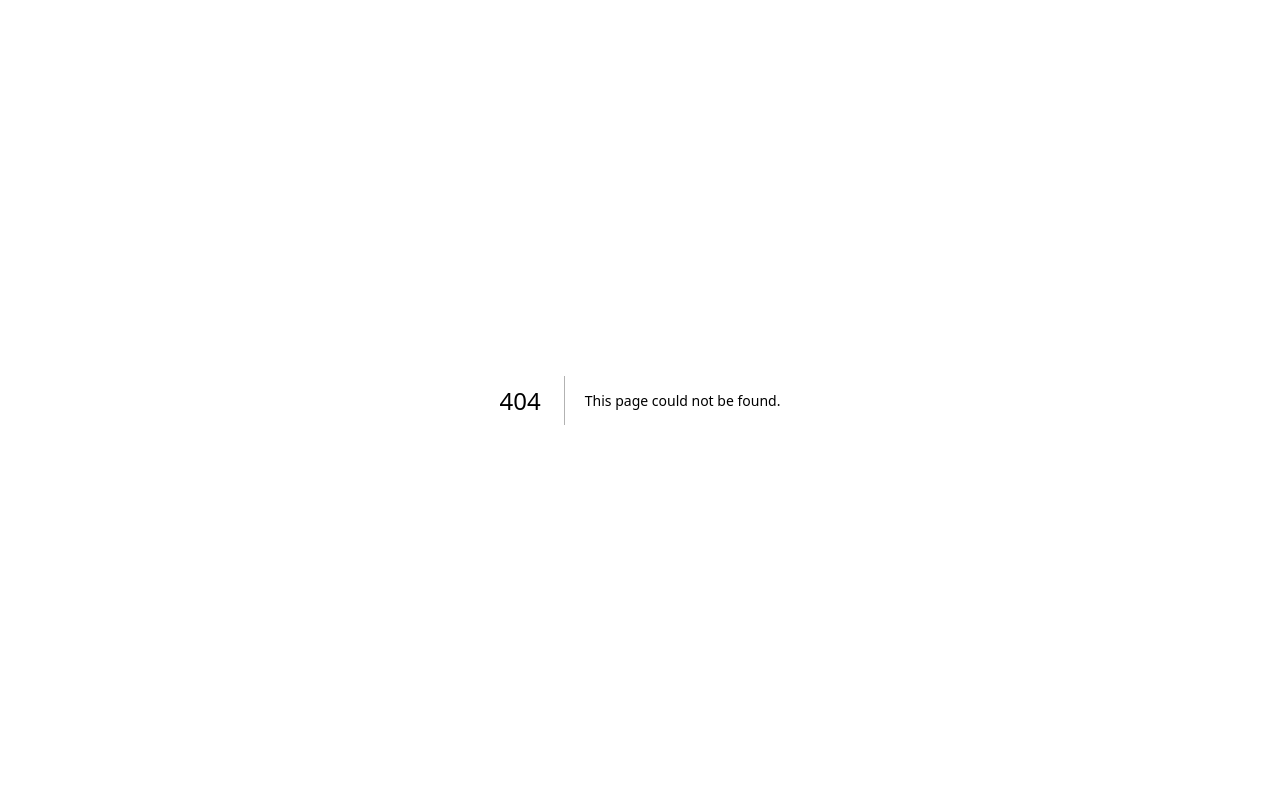
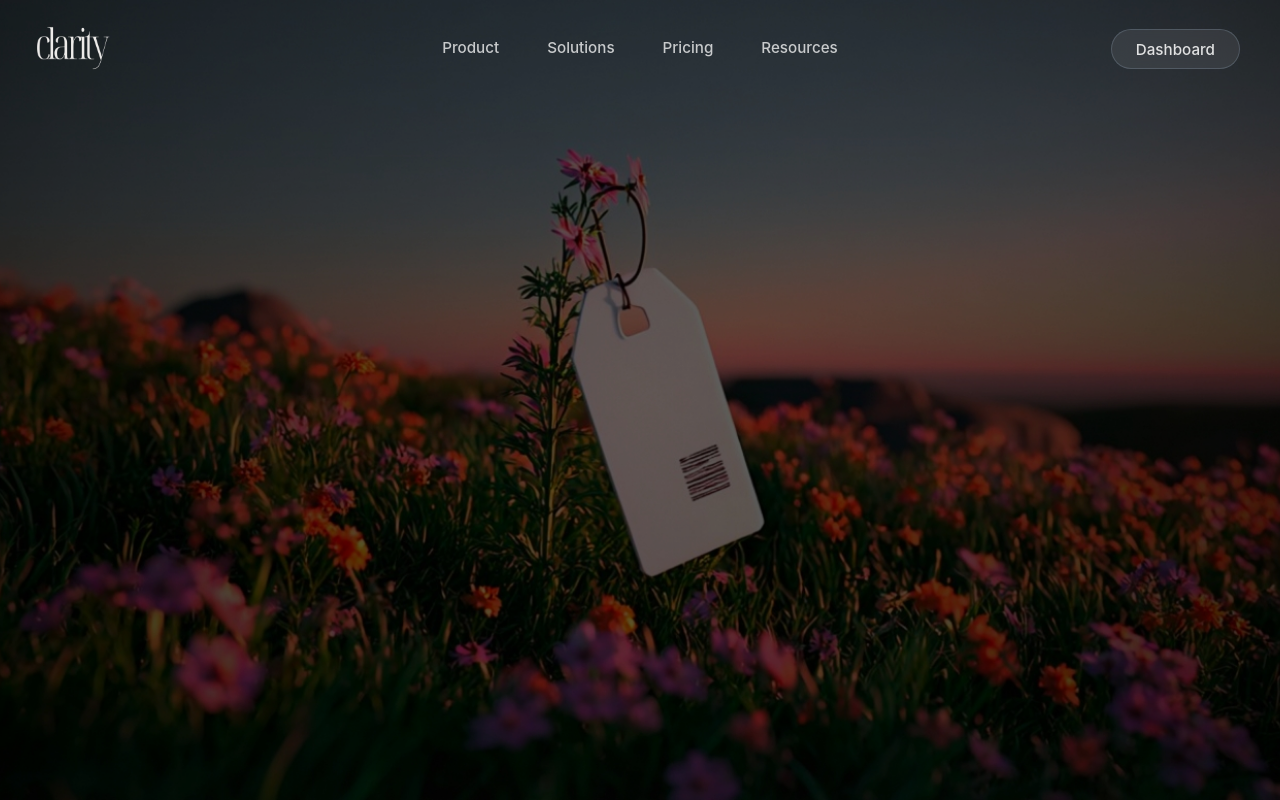
Before and after one commit to 0vp/clarity, a Next.js app in the folder fe/: page /dashboard in a window 1280 px wide. Before the commit this address had no page. Built offline with nearby package versions, Linux system fonts and the light colour scheme.

Commit message:
dashboard

```diff
--- /dev/null
+++ b/fe/app/dashboard/page.tsx
@@ -0,0 +1,52 @@
+import Image from 'next/image'
+import Link from 'next/link'
+import styles from '../page.module.css'
+
+export default function Dashboard() {
+  return (
+    <main className={styles.main}>
+      {/* Background Image */}
+      <div className={styles.backgroundContainer}>
+        <Image
+          src="/flower-field.jpg"
+          alt="Hero background"
+          fill
+          priority
+          className={styles.backgroundImage}
+        />
+      </div>
+
+      {/* Header */}
+      <header className={styles.header}>
+        <div className={styles.logo}>
+          <Link href="/">
+            <Image
+              src="/logo.png"
+              alt="Claro"
+              width={150}
+              height={50}
+              priority
+              style={{ objectFit: 'contain', objectPosition: '-3px center' }}
+            />
+          </Link>
+        </div>
+        <nav className={styles.nav}>
+          <a href="#product">Product</a>
+          <a href="#solutions">Solutions</a>
+          <a href="#pricing">Pricing</a>
+          <a href="#resources">Resources</a>
+        </nav>
+        <div className={styles.headerActions}>
+          <Link href="/dashboard" className={styles.dashboardButton}>Dashboard</Link>
+        </div>
+      </header>
+
+      {/* Content Area - Blank for now */}
+      <section className={styles.hero}>
+        <div className={styles.heroContent}>
+          {/* Blank page content */}
+        </div>
+      </section>
+    </main>
+  )
+}
```
Also changed, not shown: fe/app/page.tsx (+4 -3 lines), fe/public/flower-field.jpg, 1 other file (tests, documents, lock files or other folders).
